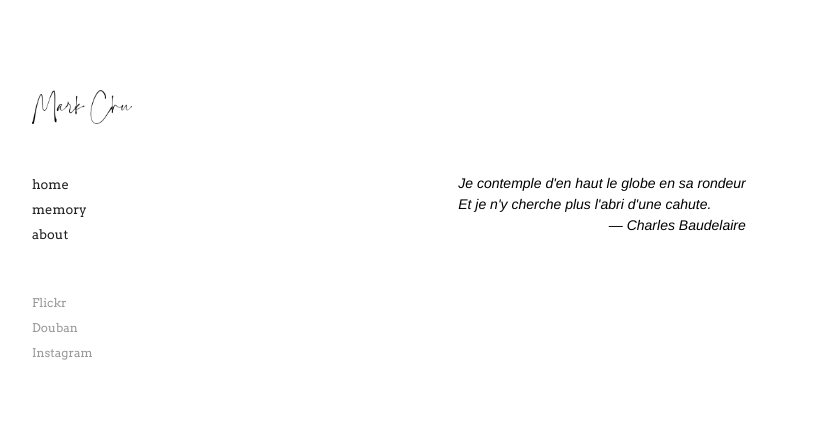
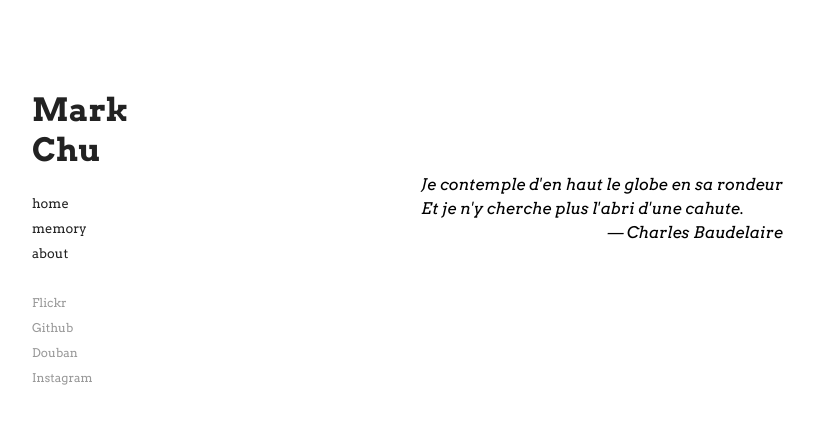
Before and after one commit to PacoIrene/pacoirene.github.io, a Jekyll site: the page built from index.html, in a window 1280 px wide. Shown: the top 424 px of the page, without its empty margins (38-852 px from the left). Built offline with Jekyll 4.4.1, drawn with Linux system fonts in a browser that asks for light colours; some web fonts are replaced; the list of posts is cut into pages by our own code.

Commit message:
style: fix styles

```diff
--- a/_includes/head.html
+++ b/_includes/head.html
@@ -1,4 +1,5 @@
 <head>
+  <title>Mark Chu</title>
   <meta charset="UTF-8">
   <meta name="viewport" content="width=device-width, initial-scale=1.0">
   <meta name="theme-color" content="#222" />
@@ -6,8 +7,12 @@
   <meta name="renderer" content="webkit">
 
   <!-- CSS -->
+  <link rel="preconnect" href="https://fonts.googleapis.com">
+  <link rel="preconnect" href="https://fonts.gstatic.com" crossorigin>
   <link rel="stylesheet" href="{{ "/assets/main.css" | relative_url }}">
   <link rel="stylesheet" href="https://fonts.googleapis.com/css?family=Arvo:400,400i,700">
+  <link rel="stylesheet" href="https://fonts.googleapis.com/css?family=Moon+Dance:400,400i,700">
+  <link href="https://fonts.googleapis.com/css2?family=Noto+Serif+SC:wght@500&display=swap" rel="stylesheet">
 
   <!-- Favicon -->
   <link href="{{ "/assets/favicon.ico" | relative_url }}" rel="shortcut icon"/>
--- a/_includes/navigation.html
+++ b/_includes/navigation.html
@@ -1,6 +1,6 @@
 <nav class="normal">
-  <a href="/">
-    <img src="{{ "/assets/images/logo.png" | relative_url }}" alt="">
+  <a href="/" class="logo">
+    Mark Chu
   </a>
   <a href="/" id="nav-home">home</a>
   <a href="/memories" id="nav-memory">memory</a>
@@ -8,18 +8,18 @@
 </nav>
 <nav class="normal link">
   <a href="https://www.flickr.com/photos/pacoirene/">Flickr</a>
+  <a href="https://github.com/PacoIrene">Github</a>
   <a href="https://www.douban.com/people/tiwknowswhy/">Douban</a>
   <a href="https://www.instagram.com/mark_prufrock/">Instagram</a>
 </nav>
 <nav class="device">
-  <a href="/">
-    <img src="/assets/images/white_logo.png" alt="">
+  <a href="/" class="logo">
+    Mark Chu
   </a>
   <div id="menu-button"></div>
 </nav>
 <ul id="device-menu-list">
   <li><a href="/">home</a></li>
-  <li><a href="/film">film</a></li>
   <li><a href="/memories">memory</a></li>
   <li><a href="/about">about</a></li>
 </ul>
--- a/_includes/post_item.html
+++ b/_includes/post_item.html
@@ -2,6 +2,6 @@
   <h3 class="memory-title"><a href="{{ post.url | prepend: site.baseurl }}">{{post.title}}</a></h3>
   <p class="create-time">{{ post.date | date: "%Y-%m-%d" }}</p>
   <p class="memory-summary">
-    {{ post.content | strip_html | truncatewords: 30 }}
+    {{ post.content | strip_html | truncatewords: 20 }}
   </p>
 </article>
--- a/_layouts/post.html
+++ b/_layouts/post.html
@@ -1,6 +1,7 @@
 ---
 layout: content
 ---
+<div id="memory" class="common-content">
   <article class="memory-page">
     <h3 class="memory-title">{{ page.title }}</h3>
     <p class="create-time">{{ page.date | date: "%Y-%m-%d" }}</p>
@@ -8,3 +9,4 @@ layout: content
       {{content}}
     </div>
   </article>
+</div>
--- a/_sass/global.scss
+++ b/_sass/global.scss
@@ -63,6 +63,22 @@ nav {
 ul#device-menu-list,
 nav {
   z-index: 10;
+}
+
+nav.device a.logo,
+nav.normal a.logo {
+  font-family: Moon Dance, Arvo, Arial, Helvetica, sans-serif;
+  font-size: 2rem;
+  font-weight: bold;
+}
+
+nav.normal a.logo {
+  padding-bottom: 1rem;
+}
+
+nav.device a.logo {
+  color: white;
+  padding-left: 1rem;
 }
 
 nav.device {
@@ -149,12 +165,13 @@ ul#device-menu-list {
 
 .content {
   height: 100%;
-  font-size: 14px;
-  font-family: "Helvetica Neue", Helvetica, sans-serif;
+  font-size: 16px;
+  font-family: 'Noto Serif SC', Arial, Helvetica, sans-serif;
   .common-content {
     padding: 2rem;
   }
   #poetry {
+    font-family: Arvo, Arial, Helvetica, sans-serif;
     margin-top: 170px;
     display: flex;
     justify-content: center;
```
Lines whose indentation alone changed are shown as unchanged.
